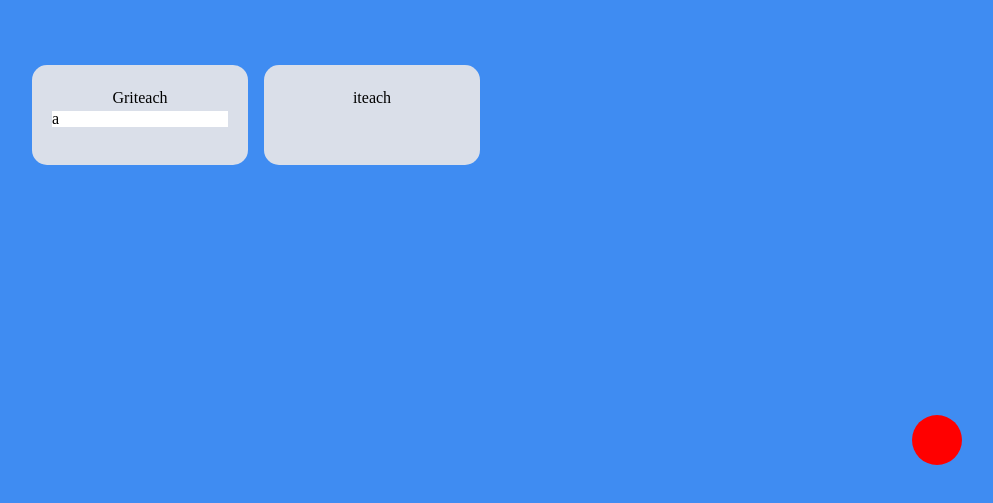
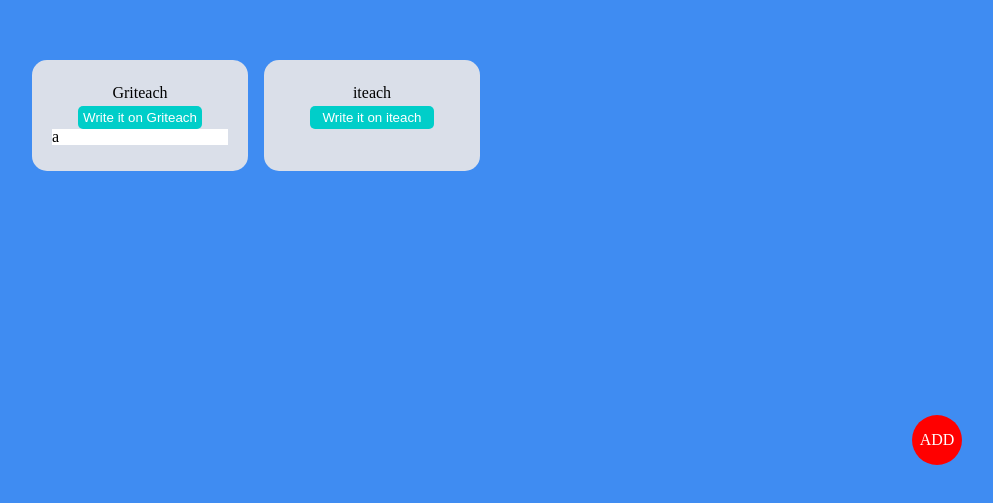
Before and after one commit to griteach/trello-react, a React (Create React App) app: page / in a window 1280 px wide. Shown: the part 285-788 px from the top of the page, without its empty margins (268-1261 px from the left). Built offline with nearby package versions, Linux system fonts and the light colour scheme.

Commit message:
update board with input, it can make new To Do List

```diff
--- a/src/SecondApp.tsx
+++ b/src/SecondApp.tsx
@@ -31,6 +31,10 @@
   position: absolute;
   bottom: 50px;
   right: 50px;
+  color: white;
+  display: flex;
+  justify-content: center;
+  align-items: center;
   &:hover {
     background-color: blue;
     cursor: pointer;
@@ -111,7 +115,7 @@
             />
           ))}
         </Boards>
-        <AddBoardButton onClick={addBtnClicked} />
+        <AddBoardButton onClick={addBtnClicked}>ADD</AddBoardButton>
       </Wrapper>
     </DragDropContext>
   );
--- a/src/components/SecondBoard.tsx
+++ b/src/components/SecondBoard.tsx
@@ -1,5 +1,8 @@
 import { Droppable } from "react-beautiful-dnd";
+import { useForm } from "react-hook-form";
+import { useSetRecoilState } from "recoil";
 import styled from "styled-components";
+import { secondToDoState } from "../secondAtoms";
 import SecondDraggalbeCard from "./SecondDraggableCard";
 
 const Wrapper = styled.div`
@@ -16,15 +19,73 @@
   padding: 5px;
 `;
 
+const Form = styled.form`
+  width: 100%;
+  display: flex;
+  justify-content: center;
+  align-items: center;
+
+  input {
+    box-sizing: border-box;
+    width: 70%;
+    border: none;
+    border-radius: 5px;
+    padding: 4px;
+    background-color: #00cec9;
+
+    ::placeholder {
+      color: white;
+      text-align: center;
+    }
+    &:hover {
+    }
+    &:focus {
+      outline-color: #ffeaa7;
+    }
+  }
+`;
+
 interface ISecondBoardProps {
   toDos: string[];
   boardId: string;
 }
+interface IForm {
+  toDo: string;
+}
 
 function SecondBoard({ toDos, boardId }: ISecondBoardProps) {
+  const setToDos = useSetRecoilState(secondToDoState);
+  const { register, setValue, handleSubmit } = useForm<IForm>();
+  const onValid = ({ toDo }: IForm) => {
+    setToDos((oldToDos) => {
+      //값을 돌려주는데, toDoState는 객체이기 때문에 객체를 돌려주면서
+      return {
+        //기존의 값을 다 넣어주고,
+        ...oldToDos,
+
+        //현재의 boardId 키를 갖고 있는 값에 새로운 배열을 만들어 넣어준다.
+        //이 때도, 기존의 boardId키에서 갖고 있던 기존 밸류를 넣어주고, 새롭게 입력받은 값을 추가해준다.
+        //여기서는 입력받은 값이 앞에 들어가도록 세팅했다.
+        [boardId]: [toDo, ...oldToDos[boardId]],
+      };
+    });
+
+    //input toDo 폼의 값을 빈 칸으로 해주기.
+    setValue("toDo", "");
+  };
+
   return (
     <Wrapper>
       <Title>{boardId}</Title>
+      <Form onSubmit={handleSubmit(onValid)}>
+        <input
+          {...register("toDo", {
+            required: true,
+          })}
+          type="text"
+          placeholder={`Write it on ${boardId}`}
+        />
+      </Form>
       <Droppable droppableId={boardId}>
         {(magic) => (
           <div ref={magic.innerRef} {...magic.droppableProps}>
```
